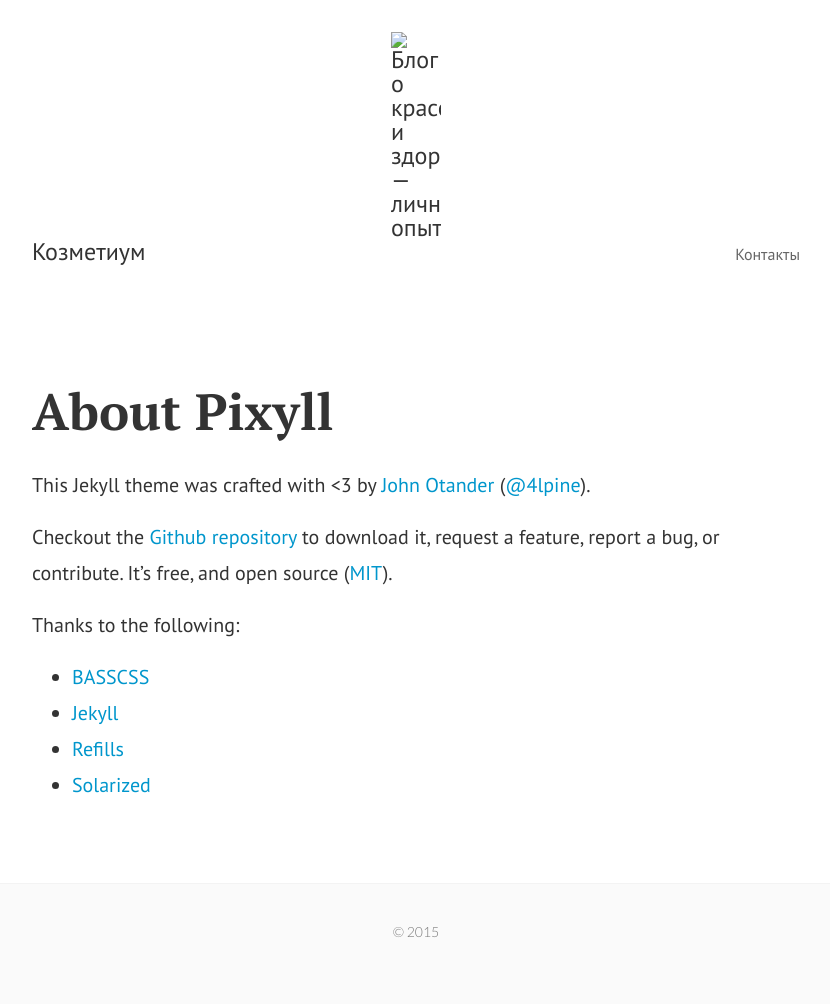
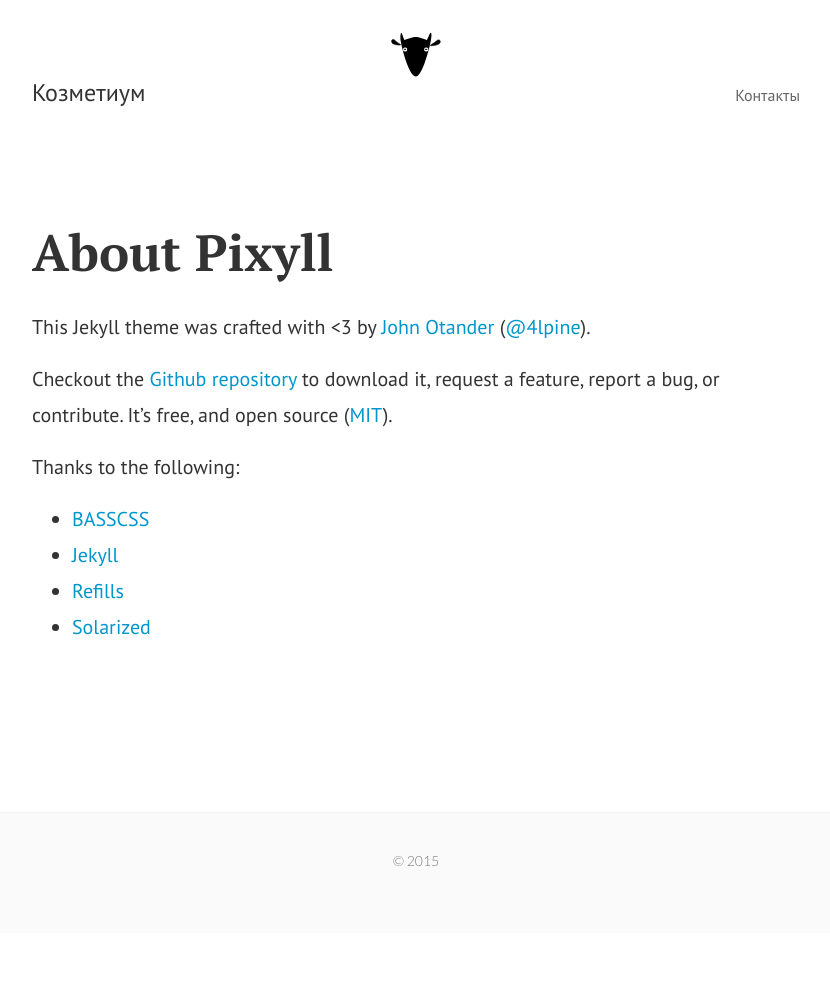
Before and after one commit to butkam/cosmetium, a Jekyll site: the page built from about.md, in a window 1280 px wide. Shown: the whole page, without its empty margins (224-1054 px from the left). Built offline with Jekyll 4.4.1, drawn with Linux system fonts in a browser that asks for light colours; Markdown is read by kramdown in place of the engine named in the settings; after the commit the page ends 933 px from its top, so only the background shows below that.

Commit message:
logo fix

```diff
--- a/_includes/header.html
+++ b/_includes/header.html
@@ -1,6 +1,6 @@
 <header class="site-header px2 px-responsive">
   <div class="mt2 wrap">
-    <div class="logo"><img src="images/gfx/koza-50px.svg" alt="Блог о красоте и здоровье — личный опыт"></div>
+    <div class="logo"><img src="/images/gfx/koza-50px.svg" alt="Блог о красоте и здоровье — личный опыт"></div>
     <div class="measure">
       <a href="{{ site.url }}" class="site-title">{{ site.title }}</a>
       <nav class="site-nav right">
```
